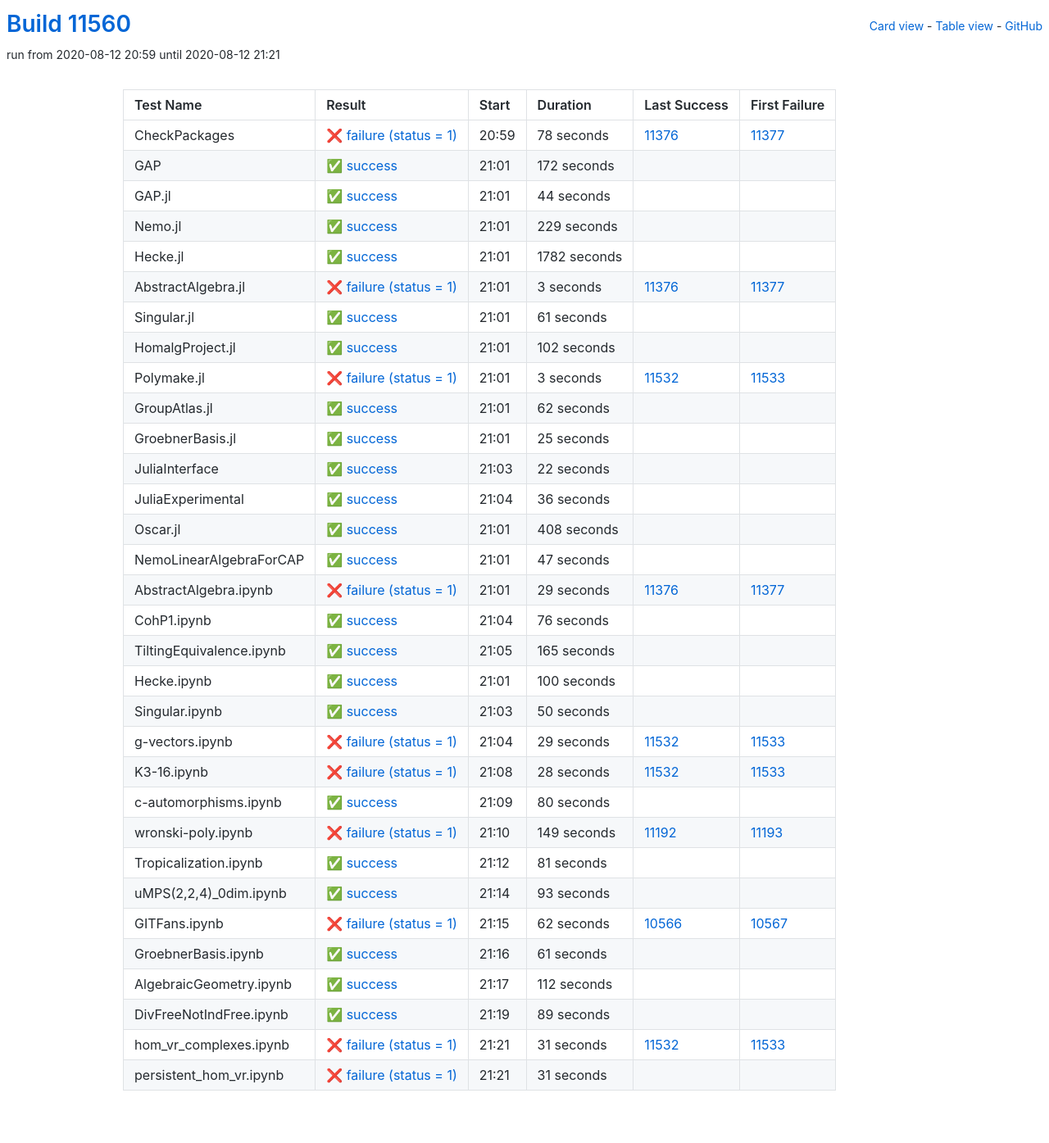
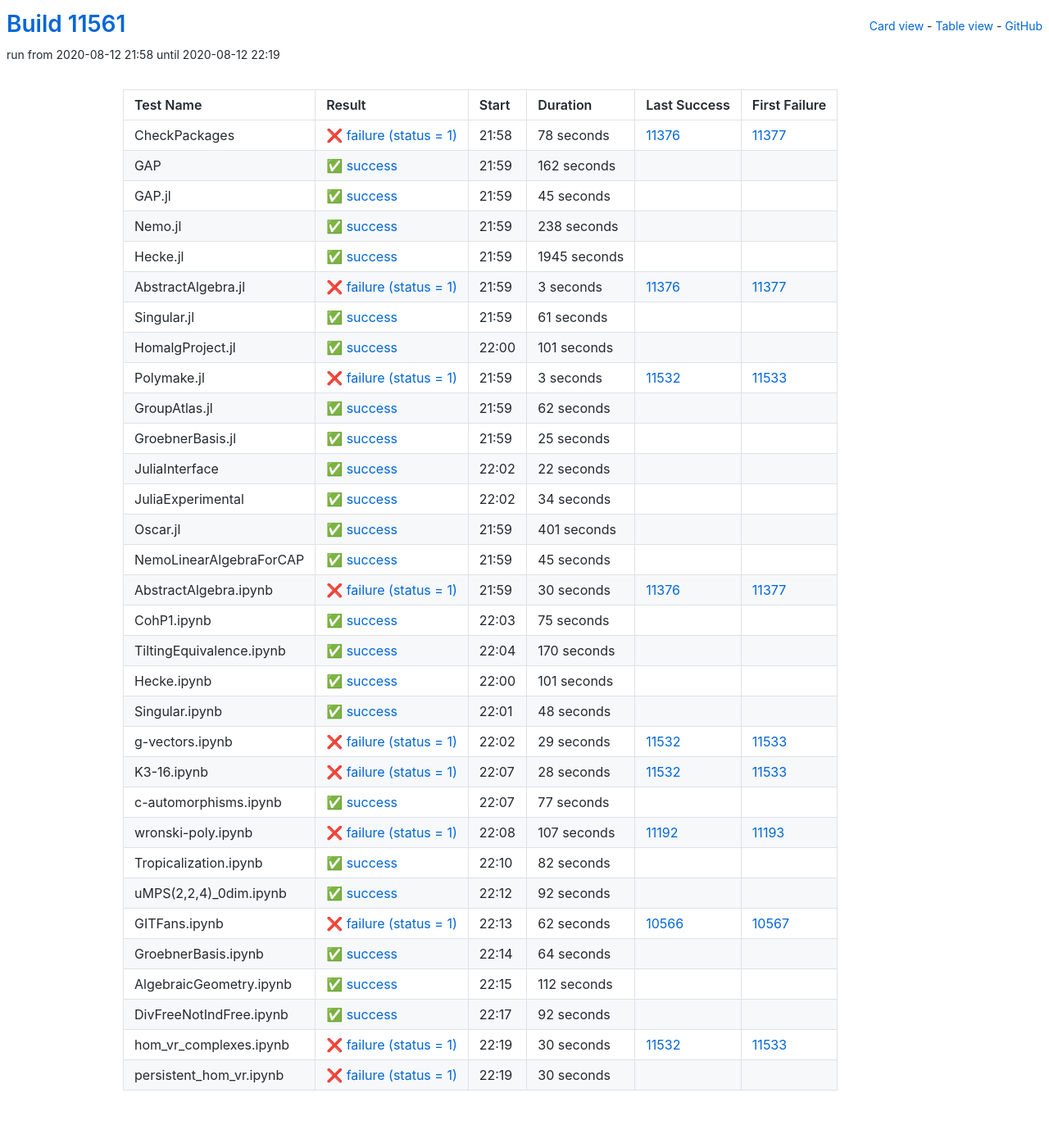
Before and after one commit to oscar-system/oscar-ci-status, a Jekyll site: the page built from table.html, in a window 1280 px wide. Shown: the whole page at 82% size. Built offline with Jekyll 4.4.1, drawn with Linux system fonts in a browser that asks for light colours.

Commit message:
Build #11561

```diff
--- a/_data/ci.yml
+++ b/_data/ci.yml
@@ -1,6 +1,6 @@
 ---
-build: 11560
-build_url: https://oscarci.mathematik.uni-kl.de/job/oscar/11560/
+build: 11561
+build_url: https://oscarci.mathematik.uni-kl.de/job/oscar/11561/
 job: oscar
 organization: oscar-system
 repo: oscar-ci-status
@@ -8,8 +8,8 @@
 tests:
 - name: CheckPackages
   id: checkpackages
-  log: https://oscarci.mathematik.uni-kl.de/job/oscar/11560/artifact/logs/build-11560/CheckPackages.log
-  start: 2020-08-12 20:59
+  log: https://oscarci.mathematik.uni-kl.de/job/oscar/11561/artifact/logs/build-11561/CheckPackages.log
+  start: 2020-08-12 21:58
   success: false
   exitcode: 1
   status: failure
@@ -20,56 +20,56 @@
   first_failure_url: https://oscarci.mathematik.uni-kl.de/job/oscar/11377/
 - name: GAP
   id: gap
-  log: https://oscarci.mathematik.uni-kl.de/job/oscar/11560/artifact/logs/build-11560/GAP.log
-  start: 2020-08-12 21:01
+  log: https://oscarci.mathematik.uni-kl.de/job/oscar/11561/artifact/logs/build-11561/GAP.log
+  start: 2020-08-12 21:59
   success: true
   exitcode: 0
   status: success
-  duration: 172
+  duration: 162
   last_success: false
   last_success_url:
   first_failure: false
   first_failure_url:
 - name: GAP.jl
   id: gap-jl
-  log: https://oscarci.mathematik.uni-kl.de/job/oscar/11560/artifact/logs/build-11560/GAP.jl.log
-  start: 2020-08-12 21:01
+  log: https://oscarci.mathematik.uni-kl.de/job/oscar/11561/artifact/logs/build-11561/GAP.jl.log
+  start: 2020-08-12 21:59
   success: true
   exitcode: 0
   status: success
-  duration: 44
+  duration: 45
   last_success: false
   last_success_url:
   first_failure: false
   first_failure_url:
 - name: Nemo.jl
   id: nemo-jl
-  log: https://oscarci.mathematik.uni-kl.de/job/oscar/11560/artifact/logs/build-11560/Nemo.jl.log
-  start: 2020-08-12 21:01
+  log: https://oscarci.mathematik.uni-kl.de/job/oscar/11561/artifact/logs/build-11561/Nemo.jl.log
+  start: 2020-08-12 21:59
   success: true
   exitcode: 0
   status: success
-  duration: 229
+  duration: 238
   last_success: false
   last_success_url:
   first_failure: false
   first_failure_url:
 - name: Hecke.jl
   id: hecke-jl
-  log: https://oscarci.mathematik.uni-kl.de/job/oscar/11560/artifact/logs/build-11560/Hecke.jl.log
-  start: 2020-08-12 21:01
+  log: https://oscarci.mathematik.uni-kl.de/job/oscar/11561/artifact/logs/build-11561/Hecke.jl.log
+  start: 2020-08-12 21:59
   success: true
   exitcode: 0
   status: success
-  duration: 1782
+  duration: 1945
   last_success: false
   last_success_url:
   first_failure: false
   first_failure_url:
 - name: AbstractAlgebra.jl
   id: abstractalgebra-jl
-  log: https://oscarci.mathematik.uni-kl.de/job/oscar/11560/artifact/logs/build-11560/AbstractAlgebra.jl.log
-  start: 2020-08-12 21:01
+  log: https://oscarci.mathematik.uni-kl.de/job/oscar/11561/artifact/logs/build-11561/AbstractAlgebra.jl.log
+  start: 2020-08-12 21:59
   success: false
   exitcode: 1
   status: failure
@@ -80,8 +80,8 @@
   first_failure_url: https://oscarci.mathematik.uni-kl.de/job/oscar/11377/
 - name: Singular.jl
   id: singular-jl
-  log: https://oscarci.mathematik.uni-kl.de/job/oscar/11560/artifact/logs/build-11560/Singular.jl.log
-  start: 2020-08-12 21:01
+  log: https://oscarci.mathematik.uni-kl.de/job/oscar/11561/artifact/logs/build-11561/Singular.jl.log
+  start: 2020-08-12 21:59
   success: true
   exitcode: 0
   status: success
@@ -92,20 +92,20 @@
   first_failure_url:
 - name: HomalgProject.jl
   id: homalgproject-jl
-  log: https://oscarci.mathematik.uni-kl.de/job/oscar/11560/artifact/logs/build-11560/HomalgProject.jl.log
-  start: 2020-08-12 21:01
+  log: https://oscarci.mathematik.uni-kl.de/job/oscar/11561/artifact/logs/build-11561/HomalgProject.jl.log
+  start: 2020-08-12 22:00
   success: true
   exitcode: 0
   status: success
-  duration: 102
+  duration: 101
   last_success: false
   last_success_url:
   first_failure: false
   first_failure_url:
 - name: Polymake.jl
   id: polymake-jl
-  log: https://oscarci.mathematik.uni-kl.de/job/oscar/11560/artifact/logs/build-11560/Polymake.jl.log
-  start: 2020-08-12 21:01
+  log: https://oscarci.mathematik.uni-kl.de/job/oscar/11561/artifact/logs/build-11561/Polymake.jl.log
+  start: 2020-08-12 21:59
   success: false
   exitcode: 1
   status: failure
@@ -116,8 +116,8 @@
   first_failure_url: https://oscarci.mathematik.uni-kl.de/job/oscar/11533/
 - name: GroupAtlas.jl
   id: groupatlas-jl
-  log: https://oscarci.mathematik.uni-kl.de/job/oscar/11560/artifact/logs/build-11560/GroupAtlas.jl.log
-  start: 2020-08-12 21:01
+  log: https://oscarci.mathematik.uni-kl.de/job/oscar/11561/artifact/logs/build-11561/GroupAtlas.jl.log
+  start: 2020-08-12 21:59
   success: true
   exitcode: 0
   status: success
@@ -128,8 +128,8 @@
   first_failure_url:
 - name: GroebnerBasis.jl
   id: groebnerbasis-jl
-  log: https://oscarci.mathematik.uni-kl.de/job/oscar/11560/artifact/logs/build-11560/GroebnerBasis.jl.log
-  start: 2020-08-12 21:01
+  log: https://oscarci.mathematik.uni-kl.de/job/oscar/11561/artifact/logs/build-11561/GroebnerBasis.jl.log
+  start: 2020-08-12 21:59
   success: true
   exitcode: 0
   status: success
@@ -140,8 +140,8 @@
   first_failure_url:
 - name: JuliaInterface
   id: juliainterface
-  log: https://oscarci.mathematik.uni-kl.de/job/oscar/11560/artifact/logs/build-11560/JuliaInterface.log
-  start: 2020-08-12 21:03
+  log: https://oscarci.mathematik.uni-kl.de/job/oscar/11561/artifact/logs/build-11561/JuliaInterface.log
+  start: 2020-08-12 22:02
   success: true
   exitcode: 0
   status: success
@@ -152,104 +152,104 @@
   first_failure_url:
 - name: JuliaExperimental
   id: juliaexperimental
-  log: https://oscarci.mathematik.uni-kl.de/job/oscar/11560/artifact/logs/build-11560/JuliaExperimental.log
-  start: 2020-08-12 21:04
+  log: https://oscarci.mathematik.uni-kl.de/job/oscar/11561/artifact/logs/build-11561/JuliaExperimental.log
+  start: 2020-08-12 22:02
   success: true
   exitcode: 0
   status: success
-  duration: 36
+  duration: 34
   last_success: false
   last_success_url:
   first_failure: false
   first_failure_url:
 - name: Oscar.jl
   id: oscar-jl
-  log: https://oscarci.mathematik.uni-kl.de/job/oscar/11560/artifact/logs/build-11560/Oscar.jl.log
-  start: 2020-08-12 21:01
+  log: https://oscarci.mathematik.uni-kl.de/job/oscar/11561/artifact/logs/build-11561/Oscar.jl.log
+  start: 2020-08-12 21:59
   success: true
   exitcode: 0
   status: success
-  duration: 408
+  duration: 401
   last_success: false
   last_success_url:
   first_failure: false
   first_failure_url:
 - name: NemoLinearAlgebraForCAP
   id: nemolinearalgebraforcap
-  log: https://oscarci.mathematik.uni-kl.de/job/oscar/11560/artifact/logs/build-11560/NemoLinearAlgebraForCAP.log
-  start: 2020-08-12 21:01
+  log: https://oscarci.mathematik.uni-kl.de/job/oscar/11561/artifact/logs/build-11561/NemoLinearAlgebraForCAP.log
+  start: 2020-08-12 21:59
   success: true
   exitcode: 0
   status: success
-  duration: 47
+  duration: 45
   last_success: false
   last_success_url:
   first_failure: false
   first_failure_url:
 - name: AbstractAlgebra.ipynb
   id: abstractalgebra-ipynb
-  log: https://oscarci.mathematik.uni-kl.de/job/oscar/11560/artifact/logs/build-11560/AbstractAlgebra.ipynb.log
-  start: 2020-08-12 21:01
+  log: https://oscarci.mathematik.uni-kl.de/job/oscar/11561/artifact/logs/build-11561/AbstractAlgebra.ipynb.log
+  start: 2020-08-12 21:59
   success: false
   exitcode: 1
   status: failure
-  duration: 29
+  duration: 30
   last_success: 11376
   last_success_url: https://oscarci.mathematik.uni-kl.de/job/oscar/11376/
   first_failure: 11377
   first_failure_url: https://oscarci.mathematik.uni-kl.de/job/oscar/11377/
 - name: CohP1.ipynb
   id: cohp1-ipynb
-  log: https://oscarci.mathematik.uni-kl.de/job/oscar/11560/artifact/logs/build-11560/CohP1.ipynb.log
-  start: 2020-08-12 21:04
+  log: https://oscarci.mathematik.uni-kl.de/job/oscar/11561/artifact/logs/build-11561/CohP1.ipynb.log
+  start: 2020-08-12 22:03
   success: true
   exitcode: 0
   status: success
-  duration: 76
+  duration: 75
   last_success: false
   last_success_url:
   first_failure: false
   first_failure_url:
 - name: TiltingEquivalence.ipynb
   id: tiltingequivalence-ipynb
-  log: https://oscarci.mathematik.uni-kl.de/job/oscar/11560/artifact/logs/build-11560/TiltingEquivalence.ipynb.log
-  start: 2020-08-12 21:05
+  log: https://oscarci.mathematik.uni-kl.de/job/oscar/11561/artifact/logs/build-11561/TiltingEquivalence.ipynb.log
+  start: 2020-08-12 22:04
   success: true
   exitcode: 0
   status: success
-  duration: 165
+  duration: 170
   last_success: false
   last_success_url:
   first_failure: false
   first_failure_url:
 - name: Hecke.ipynb
   id: hecke-ipynb
-  log: https://oscarci.mathematik.uni-kl.de/job/oscar/11560/artifact/logs/build-11560/Hecke.ipynb.log
-  start: 2020-08-12 21:01
+  log: https://oscarci.mathematik.uni-kl.de/job/oscar/11561/artifact/logs/build-11561/Hecke.ipynb.log
+  start: 2020-08-12 22:00
   success: true
   exitcode: 0
   status: success
-  duration: 100
+  duration: 101
   last_success: false
   last_success_url:
   first_failure: false
   first_failure_url:
 - name: Singular.ipynb
   id: singular-ipynb
-  log: https://oscarci.mathematik.uni-kl.de/job/oscar/11560/artifact/logs/build-11560/Singular.ipynb.log
-  start: 2020-08-12 21:03
+  log: https://oscarci.mathematik.uni-kl.de/job/oscar/11561/artifact/logs/build-11561/Singular.ipynb.log
+  start: 2020-08-12 22:01
   success: true
   exitcode: 0
   status: success
-  duration: 50
+  duration: 48
   last_success: false
   last_success_url:
   first_failure: false
   first_failure_url:
 - name: g-vectors.ipynb
   id: g-vectors-ipynb
-  log: https://oscarci.mathematik.uni-kl.de/job/oscar/11560/artifact/logs/build-11560/g-vectors.ipynb.log
-  start: 2020-08-12 21:04
+  log: https://oscarci.mathematik.uni-kl.de/job/oscar/11561/artifact/logs/build-11561/g-vectors.ipynb.log
+  start: 2020-08-12 22:02
   success: false
   exitcode: 1
   status: failure
@@ -260,8 +260,8 @@
   first_failure_url: https://oscarci.mathematik.uni-kl.de/job/oscar/11533/
 - name: K3-16.ipynb
   id: k3-16-ipynb
-  log: https://oscarci.mathematik.uni-kl.de/job/oscar/11560/artifact/logs/build-11560/K3-16.ipynb.log
-  start: 2020-08-12 21:08
+  log: https://oscarci.mathematik.uni-kl.de/job/oscar/11561/artifact/logs/build-11561/K3-16.ipynb.log
+  start: 2020-08-12 22:07
   success: false
   exitcode: 1
   status: failure
@@ -272,56 +272,56 @@
   first_failure_url: https://oscarci.mathematik.uni-kl.de/job/oscar/11533/
 - name: c-automorphisms.ipynb
   id: c-automorphisms-ipynb
-  log: https://oscarci.mathematik.uni-kl.de/job/oscar/11560/artifact/logs/build-11560/c-automorphisms.ipynb.log
-  start: 2020-08-12 21:09
+  log: https://oscarci.mathematik.uni-kl.de/job/oscar/11561/artifact/logs/build-11561/c-automorphisms.ipynb.log
+  start: 2020-08-12 22:07
   success: true
   exitcode: 0
   status: success
-  duration: 80
+  duration: 77
   last_success: false
   last_success_url:
   first_failure: false
   first_failure_url:
 - name: wronski-poly.ipynb
   id: wronski-poly-ipynb
-  log: https://oscarci.mathematik.uni-kl.de/job/oscar/11560/artifact/logs/build-11560/wronski-poly.ipynb.log
-  start: 2020-08-12 21:10
+  log: https://oscarci.mathematik.uni-kl.de/job/oscar/11561/artifact/logs/build-11561/wronski-poly.ipynb.log
+  start: 2020-08-12 22:08
   success: false
   exitcode: 1
   status: failure
-  duration: 149
+  duration: 107
   last_success: 11192
   last_success_url: https://oscarci.mathematik.uni-kl.de/job/oscar/11192/
   first_failure: 11193
   first_failure_url: https://oscarci.mathematik.uni-kl.de/job/oscar/11193/
 - name: Tropicalization.ipynb
   id: tropicalization-ipynb
-  log: https://oscarci.mathematik.uni-kl.de/job/oscar/11560/artifact/logs/build-11560/Tropicalization.ipynb.log
-  start: 2020-08-12 21:12
+  log: https://oscarci.mathematik.uni-kl.de/job/oscar/11561/artifact/logs/build-11561/Tropicalization.ipynb.log
+  start: 2020-08-12 22:10
   success: true
   exitcode: 0
   status: success
-  duration: 81
+  duration: 82
   last_success: false
   last_success_url:
   first_failure: false
   first_failure_url:
 - name: uMPS(2,2,4)_0dim.ipynb
   id: umps-2-2-4-0dim-ipynb
-  log: https://oscarci.mathematik.uni-kl.de/job/oscar/11560/artifact/logs/build-11560/uMPS-2-2-4-_0dim.ipynb.log
-  start: 2020-08-12 21:14
+  log: https://oscarci.mathematik.uni-kl.de/job/oscar/11561/artifact/logs/build-11561/uMPS-2-2-4-_0dim.ipynb.log
+  start: 2020-08-12 22:12
   success: true
   exitcode: 0
   status: success
-  duration: 93
+  duration: 92
   last_success: false
   last_success_url:
   first_failure: false
   first_failure_url:
 - name: GITFans.ipynb
   id: gitfans-ipynb
-  log: https://oscarci.mathematik.uni-kl.de/job/oscar/11560/artifact/logs/build-11560/GITFans.ipynb.log
-  start: 2020-08-12 21:15
+  log: https://oscarci.mathematik.uni-kl.de/job/oscar/11561/artifact/logs/build-11561/GITFans.ipynb.log
+  start: 2020-08-12 22:13
   success: false
   exitcode: 1
   status: failure
@@ -332,20 +332,20 @@
   first_failure_url: https://oscarci.mathematik.uni-kl.de/job/oscar/10567/
 - name: GroebnerBasis.ipynb
   id: groebnerbasis-ipynb
-  log: https://oscarci.mathematik.uni-kl.de/job/oscar/11560/artifact/logs/build-11560/GroebnerBasis.ipynb.log
-  start: 2020-08-12 21:16
+  log: https://oscarci.mathematik.uni-kl.de/job/oscar/11561/artifact/logs/build-11561/GroebnerBasis.ipynb.log
+  start: 2020-08-12 22:14
   success: true
   exitcode: 0
   status: success
-  duration: 61
+  duration: 64
   last_success: false
   last_success_url:
   first_failure: false
   first_failure_url:
 - name: AlgebraicGeometry.ipynb
   id: algebraicgeometry-ipynb
-  log: https://oscarci.mathematik.uni-kl.de/job/oscar/11560/artifact/logs/build-11560/AlgebraicGeometry.ipynb.log
-  start: 2020-08-12 21:17
+  log: https://oscarci.mathematik.uni-kl.de/job/oscar/11561/artifact/logs/build-11561/AlgebraicGeometry.ipynb.log
+  start: 2020-08-12 22:15
   success: true
   exitcode: 0
   status: success
@@ -356,36 +356,36 @@
   first_failure_url:
 - name: DivFreeNotIndFree.ipynb
   id: divfreenotindfree-ipynb
-  log: https://oscarci.mathematik.uni-kl.de/job/oscar/11560/artifact/logs/build-11560/DivFreeNotIndFree.ipynb.log
-  start: 2020-08-12 21:19
+  log: https://oscarci.mathematik.uni-kl.de/job/oscar/11561/artifact/logs/build-11561/DivFreeNotIndFree.ipynb.log
+  start: 2020-08-12 22:17
   success: true
   exitcode: 0
   status: success
-  duration: 89
+  duration: 92
   last_success: false
   last_success_url:
   first_failure: false
   first_failure_url:
 - name: hom_vr_complexes.ipynb
   id: hom-vr-complexes-ipynb
-  log: https://oscarci.mathematik.uni-kl.de/job/oscar/11560/artifact/logs/build-11560/hom_vr_complexes.ipynb.log
-  start: 2020-08-12 21:21
+  log: https://oscarci.mathematik.uni-kl.de/job/oscar/11561/artifact/logs/build-11561/hom_vr_complexes.ipynb.log
+  start: 2020-08-12 22:19
   success: false
   exitcode: 1
   status: failure
-  duration: 31
+  duration: 30
   last_success: 11532
   last_success_url: https://oscarci.mathematik.uni-kl.de/job/oscar/11532/
   first_failure: 11533
   first_failure_url: https://oscarci.mathematik.uni-kl.de/job/oscar/11533/
 - name: persistent_hom_vr.ipynb
   id: persistent-hom-vr-ipynb
-  log: https://oscarci.mathematik.uni-kl.de/job/oscar/11560/artifact/logs/build-11560/persistent_hom_vr.ipynb.log
-  start: 2020-08-12 21:21
+  log: https://oscarci.mathematik.uni-kl.de/job/oscar/11561/artifact/logs/build-11561/persistent_hom_vr.ipynb.log
+  start: 2020-08-12 22:19
   success: false
   exitcode: 1
   status: failure
-  duration: 31
+  duration: 30
   last_success: false
   last_success_url:
   first_failure: false
```
Also changed, not shown: README.md.
